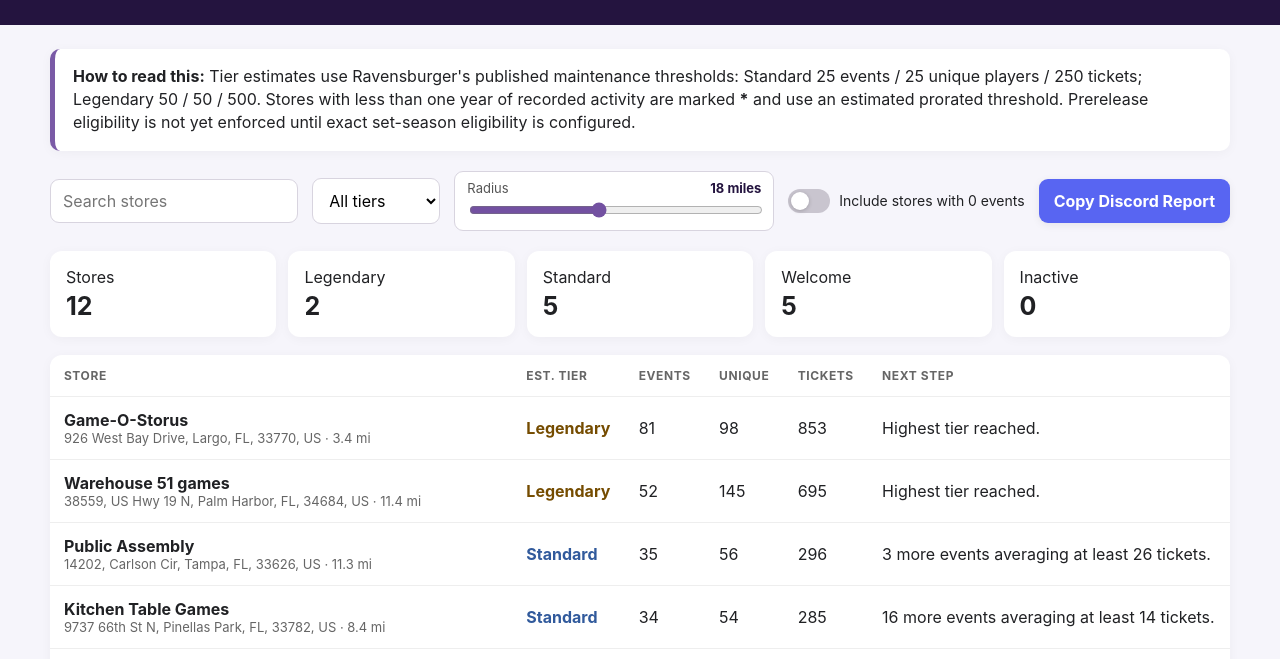
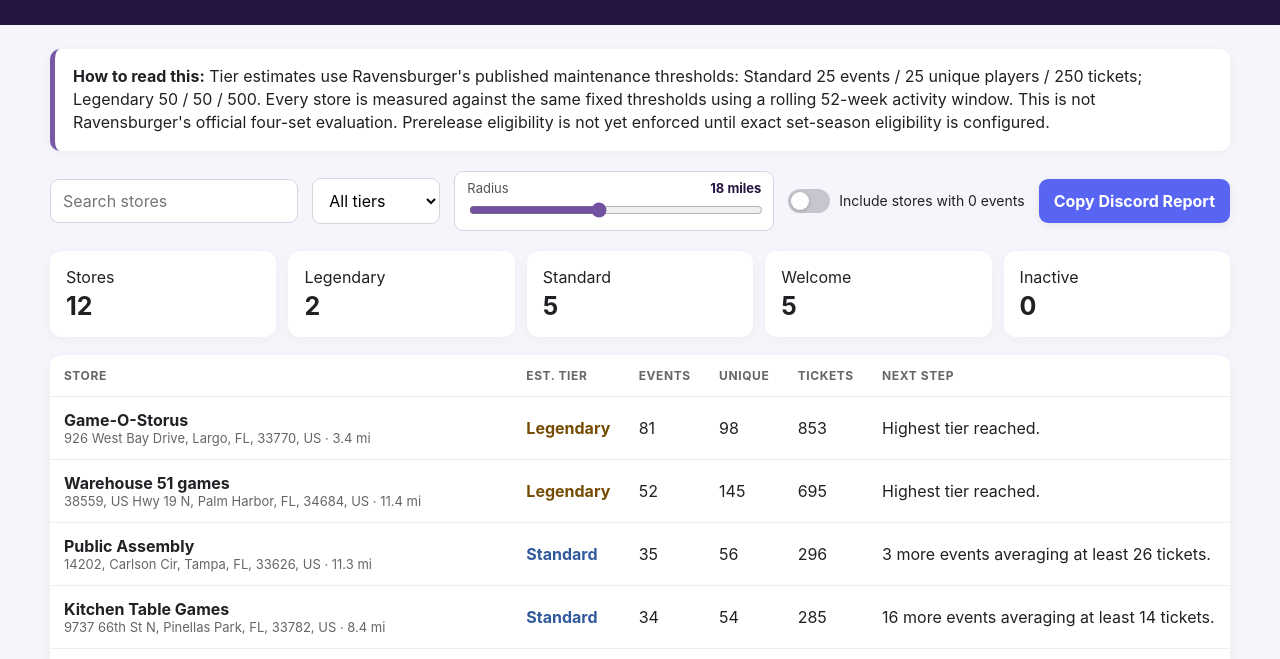
Before and after one commit to gregs-maker/Lorcana-Clearwater-Store-Tracker, a website: page public/index.html in a window 1280 px wide. Shown: the part 107-766 px from the top of the page. Drawn offline with Linux system fonts and the light colour scheme; files whose address does not match are found by name.

Commit message:
Remove proration and use rolling 52-week tier estimates

```diff
--- a/public/index.html
+++ b/public/index.html
@@ -3,7 +3,7 @@
 <body>
 <header><div><h1>Lorcana Store Tier Tracker</h1><p id="scope">Clearwater, Florida · within 18 miles</p></div><div class="badge">Unofficial community estimate</div></header>
 <main>
-<section class="notice"><strong>How to read this:</strong> Tier estimates use Ravensburger's published maintenance thresholds: Standard 25 events / 25 unique players / 250 tickets; Legendary 50 / 50 / 500. Stores with less than one year of recorded activity are marked <strong>*</strong> and use an estimated prorated threshold. Prerelease eligibility is not yet enforced until exact set-season eligibility is configured.</section>
+<section class="notice"><strong>How to read this:</strong> Tier estimates use Ravensburger's published maintenance thresholds: Standard 25 events / 25 unique players / 250 tickets; Legendary 50 / 50 / 500. Every store is measured against the same fixed thresholds using a rolling 52-week activity window. This is not Ravensburger's official four-set evaluation. Prerelease eligibility is not yet enforced until exact set-season eligibility is configured.</section>
 <section class="controls">
   <input id="search" placeholder="Search stores">
   <select id="tier"><option value="">All tiers</option><option>Legendary</option><option>Standard</option><option>Welcome</option><option>Inactive</option></select>
```
